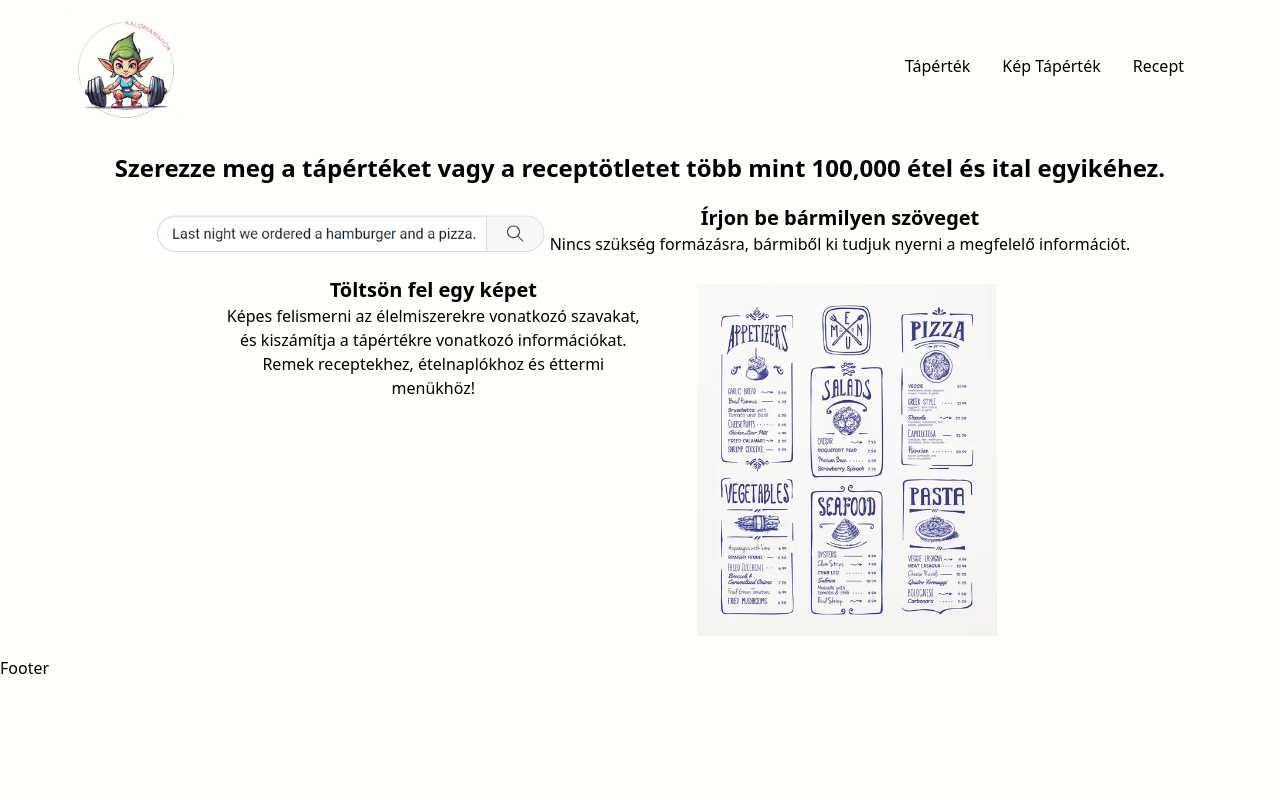
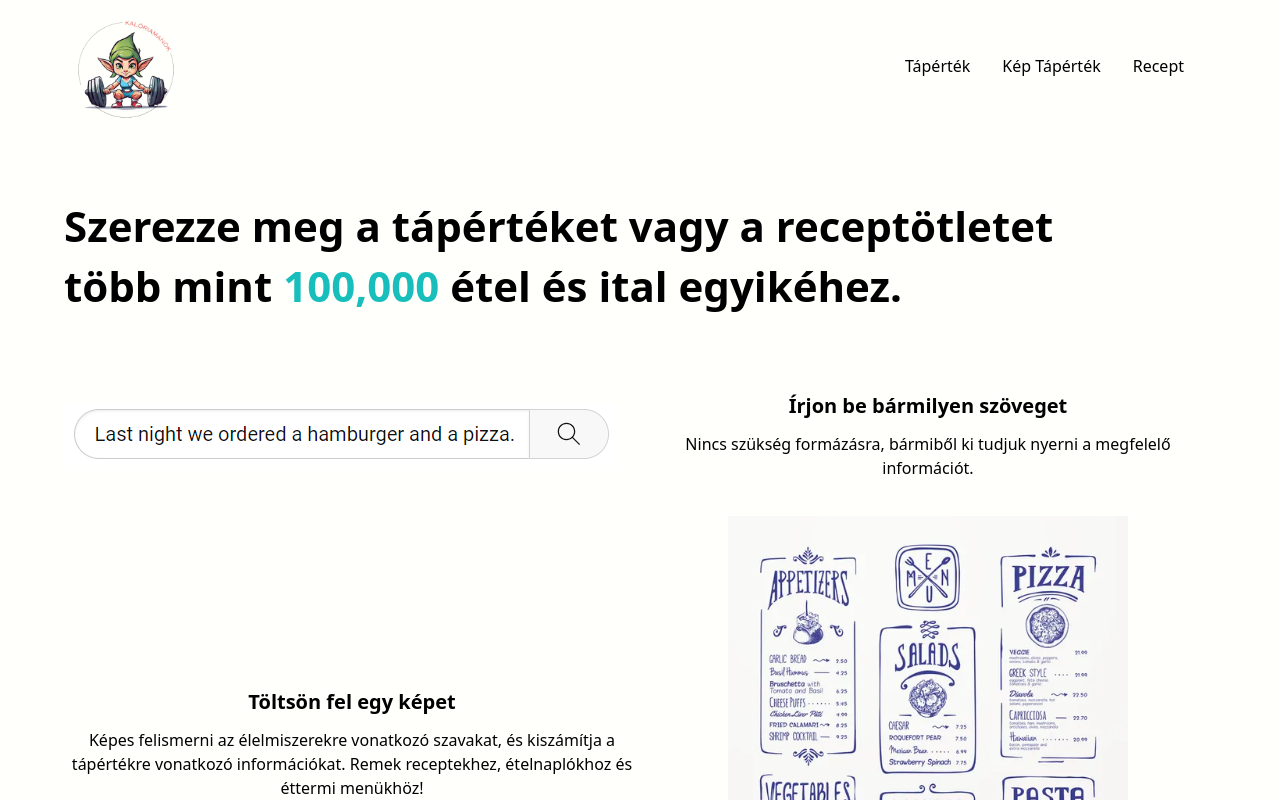
Before and after one commit to Kaloriamanok/Kaloriamano, a React (Vite) app: page / in a window 1280 px wide. Shown: the top 800 px of the page. Built offline with nearby package versions, Linux system fonts and the light colour scheme.

Commit message:
Redesigning the landing page.

```diff
--- a/src/components/Kaloriamano.jsx
+++ b/src/components/Kaloriamano.jsx
@@ -4,31 +4,37 @@ import {Link} from "react-router-dom";
 
 const Kaloriamano = () => {
   return (
-      <div className={"m-5"}>
-        <h1 className={"text-center text-2xl font-bold pb-5"}>Szerezze meg a tápértéket vagy a receptötletet több mint 100,000 étel és ital egyikéhez.</h1>
-          <div>
-              <div className={"flex flex-wrap justify-center"}>
-                <div>
-                    <img src={etelszoveg} alt="etelszoveg" className="w-[400px] mt-2"/>
+      <div className={"sm:py-16 py-6 flex-col items-center justify-center flex-1 px-6 md:items-start sm:px-16"}>
+        <h1 className={`flex-1 font-semibold ss:text-[42px] text-[22px] ss:leading-[60px] leading-[40px] text-center md:text-left`}>
+            <p>Szerezze meg a tápértéket vagy a receptötletet</p>
+            <p>több mint <span className="text-verdigris-500">100,000</span> étel és ital egyikéhez.</p></h1>
+
+          <div className={"sm:py-16 py-6"}>
+
+              <div className={"flex items-center justify-center w-full md:flex-row flex-col"}>
+                <div className={"w-1/2"}>
+                    <img src={etelszoveg} alt="etelszoveg" className="mt-2"/>
                 </div>
-                  <div>
+                  <div className={"w-1/2 text-center pt-3"}>
                       <Link to="/nutrition">
-                          <h1 className={"text-center text-xl font-bold"}>Írjon be bármilyen szöveget</h1>
+                          <h1 className={"text-xl font-semibold"}>Írjon be bármilyen szöveget</h1>
                       </Link>
-                      <p>Nincs szükség formázásra, bármiből ki tudjuk nyerni a megfelelő információt.</p>
+                      <p className={"pt-3"}>Nincs szükség formázásra, bármiből ki tudjuk nyerni a megfelelő információt.</p>
                   </div>
               </div>
-              <div className={"flex flex-wrap justify-center pt-5"}>
-                  <div className={"w-1/3"}>
+
+              <div className={"flex items-center justify-center w-full md:flex-row flex-col pt-6"}>
+                  <div className={"w-1/2 text-center"}>
                       <Link to="/imagenutrition">
-                          <h1 className={"text-center text-xl font-bold"}>Töltsön fel egy képet</h1>
+                          <h1 className={"text-center text-xl font-semibold"}>Töltsön fel egy képet</h1>
                       </Link>
-                      <p className={"justify-center text-center"}>Képes felismerni az élelmiszerekre vonatkozó szavakat, és kiszámítja a tápértékre vonatkozó információkat. Remek receptekhez, ételnaplókhoz és éttermi menükhöz!</p>
+                      <p className={"pt-3"}>Képes felismerni az élelmiszerekre vonatkozó szavakat, és kiszámítja a tápértékre vonatkozó információkat. Remek receptekhez, ételnaplókhoz és éttermi menükhöz!</p>
                   </div>
-                  <div className={"w-1/3"}>
-                      <img src={etlap} alt="étlap" className="w-[300px] mt-2 mx-auto"/>
+                  <div className={"w-1/2 justify-center flex pt-3"}>
+                      <img src={etlap} alt="étlap" className="w-[400px]"/>
                   </div>
               </div>
+
               {/*<table class="table-auto max-w-2xl">
                   <tr>
                       <td class="w-1/3 border px-4 py-5"><img src={etelszoveg} alt="etelszoveg" className="w-[400px] mt-2"/></td>
```
